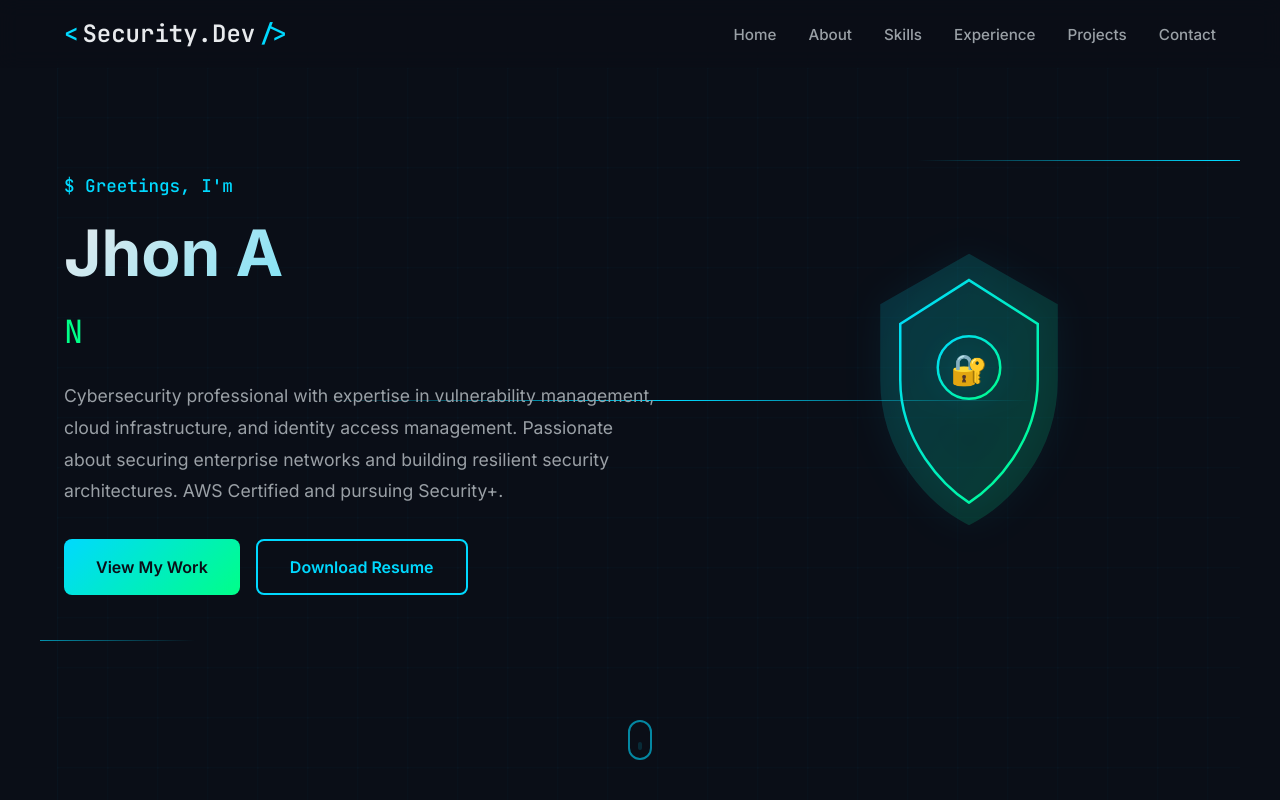
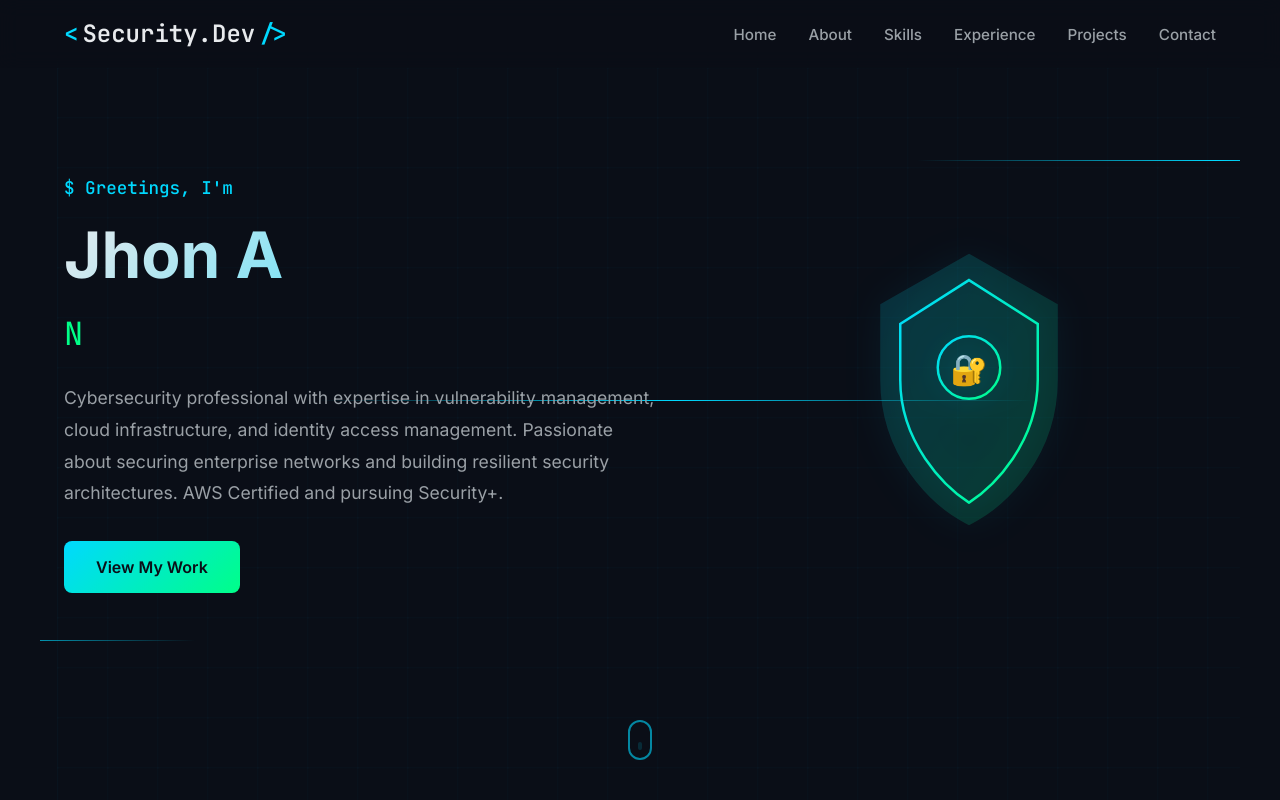
Before and after one commit to Pr0mpt5/portfolio, a React (Vite) app: page / in a window 1280 px wide. Shown: the top 800 px of the page. Built offline with nearby package versions, Linux system fonts and the light colour scheme.

Commit message:
Updated Hero.tsx

```diff
--- a/src/components/Hero.tsx
+++ b/src/components/Hero.tsx
@@ -71,7 +71,7 @@ export const Hero: React.FC = () => {
             <button className="btn-primary" onClick={handleScroll}>
               View My Work
             </button>
-            <button className="btn-secondary">Download Resume</button>
+         {/*<button className="btn-secondary">Download Resume</button>*/}
           </div>
         </div>
 
```
